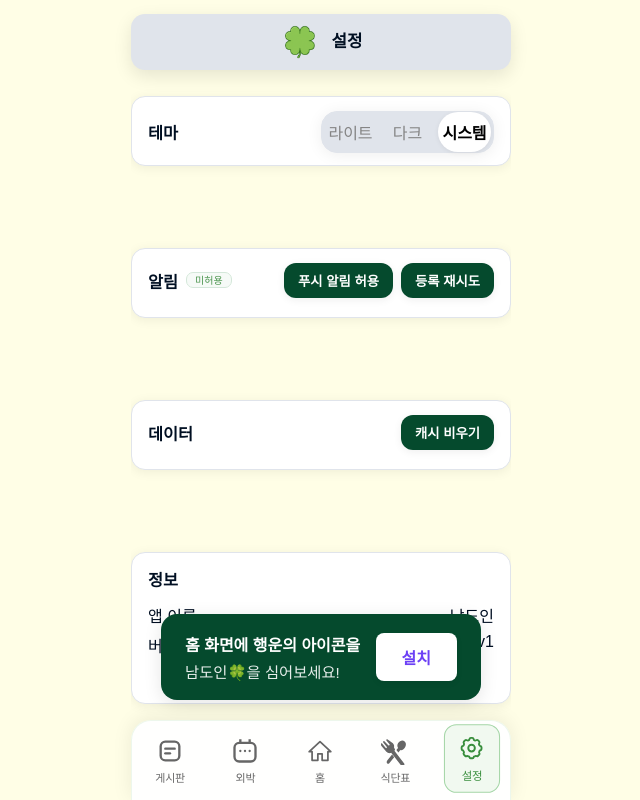
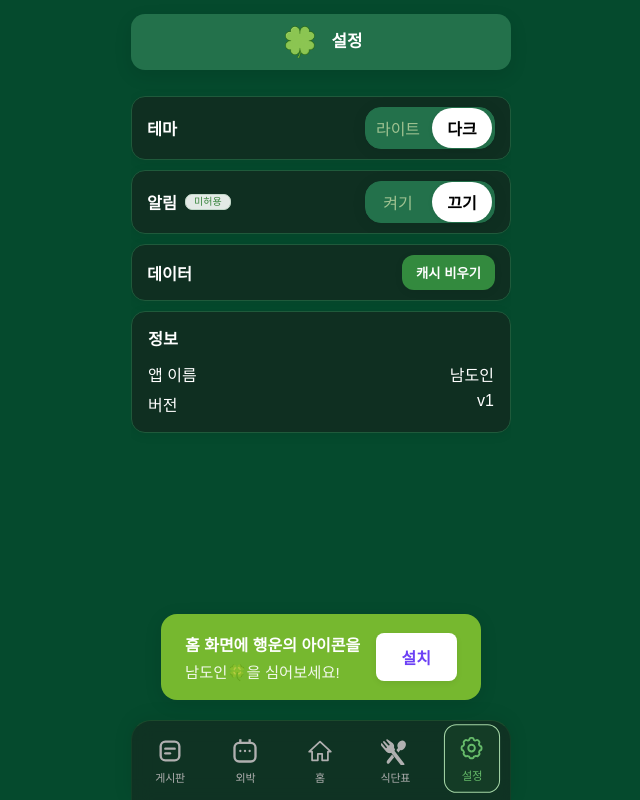
Before and after one commit to zza-ni/ndhs-in, a React (Vite) app: page /settings in a window 1280 px wide. Shown: the whole page, without its empty margins (319-959 px from the left). Built offline with nearby package versions, Linux system fonts and the light colour scheme; a web font is replaced by a local one.

Commit message:
fix SettingPage

```diff
--- a/src/App.jsx
+++ b/src/App.jsx
@@ -262,13 +262,13 @@ function AppShell() {
 export default function App() {
   // 초기 테마 설정 및 시스템 변경 동기화
   React.useEffect(() => {
-    const saved = localStorage.getItem("theme") || "system";
+    const saved = localStorage.getItem("theme") || "dark";
     applyTheme(saved);
 
     // storage 이벤트로 다른 탭의 변경사항 동기화
     const onStorage = (e) => {
       if (e.key === "theme") {
-        const newVal = e.newValue || "system";
+        const newVal = e.newValue || "dark";
         applyTheme(newVal);
       }
     };
@@ -278,7 +278,7 @@ export default function App() {
     const mql =
       window.matchMedia && window.matchMedia("(prefers-color-scheme: dark)");
     const onMqlChange = () => {
-      const cur = localStorage.getItem("theme") || "system";
+      const cur = localStorage.getItem("theme") || "dark";
       if (cur === "system") applyTheme("system");
     };
     if (mql && "addEventListener" in mql)
--- a/src/initApp.js
+++ b/src/initApp.js
@@ -5,6 +5,7 @@ import {
   isSupported as analyticsSupported,
 } from "firebase/analytics";
 import { getMessaging, getToken } from "firebase/messaging";
+import { deleteToken } from "firebase/messaging";
 
 const firebaseConfig = {
   apiKey: "AIzaSyCeqeuQkTb3wioxIogkn7hcUQz9FP2K1XA",
@@ -201,6 +202,32 @@ export async function tryEnsurePushRegistered() {
   return !!fcmOk;
 }
 
+// 푸시 끄기: FCM 토큰 삭제 및 로컬 상태 초기화
+export async function disablePush() {
+  await initFirebase();
+  try {
+    if (!messaging) return;
+    const registration = await navigator.serviceWorker.ready;
+    // deleteToken can take options in some envs; call plain then fallback
+    let deleted = false;
+    try {
+      deleted = await deleteToken(messaging);
+    } catch {
+      // try with registration scope (older SDKs ignore options)
+      try {
+        deleted = await deleteToken(messaging, {
+          serviceWorkerRegistration: registration,
+        });
+      } catch {}
+    }
+  } finally {
+    try {
+      localStorage.removeItem("savedPushToken");
+      localStorage.removeItem("pushRegistered");
+    } catch {}
+  }
+}
+
 // auto-run minimal init once on module load
 (async () => {
   await initFirebase();
--- a/src/pages/SettingsPage.jsx
+++ b/src/pages/SettingsPage.jsx
@@ -5,14 +5,18 @@ import Divider from "../components/ui/Divider";
 import seg from "../components/ui/SegmentedControl.module.css";
 import form from "../components/ui/Form.module.css";
 import { TagChip } from "../components/ui/Chip";
-import { requestPushPermission, tryEnsurePushRegistered } from "../initApp";
+import {
+  requestPushPermission,
+  tryEnsurePushRegistered,
+  disablePush,
+} from "../initApp";
 import { clearBoardListCache } from "../lib/boardCache";
 import { clearNoticeListCache } from "../lib/noticeCache";
 
 export default function SettingsPage() {
   // 테마: light | dark | system
   const [theme, setTheme] = useState(
-    () => localStorage.getItem("theme") || "system"
+    () => localStorage.getItem("theme") || "dark"
   );
   useEffect(() => {
     localStorage.setItem("theme", theme);
@@ -40,7 +44,7 @@ export default function SettingsPage() {
       return;
     }
     const perm = Notification.permission;
-    if (perm === "granted") setPushStatus("등록 대기");
+    if (perm === "granted") setPushStatus("허용됨");
     else if (perm === "denied") setPushStatus("미허용");
     else setPushStatus("미설정");
   }, []);
@@ -48,11 +52,7 @@ export default function SettingsPage() {
   const onEnablePush = async () => {
     const ok = await requestPushPermission();
     setPushStatus(
-      ok
-        ? "등록됨"
-        : Notification.permission === "denied"
-        ? "미허용"
-        : "등록 대기"
+      ok ? "등록됨" : Notification.permission === "denied" ? "미허용" : "허용됨"
     );
   };
 
@@ -62,7 +62,7 @@ export default function SettingsPage() {
       ok
         ? "등록됨"
         : Notification.permission === "granted"
-        ? "등록 대기"
+        ? "허용됨"
         : Notification.permission === "denied"
         ? "미허용"
         : "미설정"
@@ -78,23 +78,19 @@ export default function SettingsPage() {
   return (
     <main className="main-content page-content">
       <PageHeader title="설정" />
-      <div className="container" style={{ display: "grid", gap: 6 }}>
-        {/* 테마 (한 줄) */}
-        <Card style={{ height: 70, margin: 0 }}>
-          <CardHeader
-            style={{
-              display: "flex",
-              alignItems: "center",
-              justifyContent: "space-between",
-              gap: 12,
-            }}
-          >
-            <CardTitle style={{ margin: 0 }}>테마</CardTitle>
+      <div
+        className="container"
+        style={{ display: "flex", flexDirection: "column" }}
+      >
+        {/* 테마 설정 */}
+        <Card>
+          <CardHeader style={{ padding: "10px 15px" }}>
+            <CardTitle>테마</CardTitle>
             <div
               className={seg.root}
               role="tablist"
               aria-label="테마 선택"
-              style={{ margin: 0, width: "50%" }}
+              style={{ margin: 0, minWidth: 130 }}
             >
               <input
                 className={seg.radio}
@@ -130,7 +126,7 @@ export default function SettingsPage() {
               >
                 다크
               </label>
-              <input
+              {/* <input
                 className={seg.radio}
                 type="radio"
                 id="theme-system"
@@ -146,51 +142,84 @@ export default function SettingsPage() {
                 tabIndex={0}
               >
                 시스템
+              </label> */}
+            </div>
+          </CardHeader>
+        </Card>
+
+        <Divider />
+        {/* 알림 설정 */}
+        <Card>
+          <CardHeader style={{ padding: "10px 15px" }}>
+            <div style={{ display: "flex", alignItems: "center", gap: 8 }}>
+              <CardTitle>알림</CardTitle>
+              <TagChip style={{ cursor: "default" }}>{pushStatus}</TagChip>
+            </div>
+            <div
+              className={seg.root}
+              role="tablist"
+              aria-label="알림 설정"
+              style={{ margin: 0, minWidth: 130 }}
+            >
+              {/* 켜기 */}
+              <input
+                className={seg.radio}
+                type="radio"
+                id="notif-on"
+                name="notif"
+                checked={pushStatus === "등록됨"}
+                onChange={onEnablePush}
+              />
+              <label
+                className={seg.label}
+                htmlFor="notif-on"
+                role="tab"
+                aria-selected={pushStatus === "등록됨"}
+              >
+                켜기
+              </label>
+              {/* 끄기 */}
+              <input
+                className={seg.radio}
+                type="radio"
+                id="notif-off"
+                name="notif"
+                checked={pushStatus !== "등록됨"}
+                onChange={async () => {
+                  try {
+                    await disablePush();
+                  } catch {}
+                  // 권한은 유지될 수 있으므로 상태는 '허용됨'으로 둠
+                  setPushStatus(
+                    typeof Notification !== "undefined" &&
+                      Notification.permission === "granted"
+                      ? "허용됨"
+                      : "미설정"
+                  );
+                }}
+              />
+              <label
+                className={seg.label}
+                htmlFor="notif-off"
+                role="tab"
+                aria-selected={pushStatus !== "등록됨"}
+              >
+                끄기
               </label>
             </div>
           </CardHeader>
         </Card>
 
         <Divider />
-        {/* 알림 설정 (한 줄) */}
-        <Card style={{ height: 70, margin: 0 }}>
+        {/* 데이터 (한 줄) */}
+        <Card>
           <CardHeader
             style={{
               display: "flex",
               alignItems: "center",
               justifyContent: "space-between",
               gap: 12,
-              flexWrap: "wrap",
-            }}
-          >
-            <div style={{ display: "flex", alignItems: "center", gap: 8 }}>
-              <CardTitle style={{ margin: 0 }}>알림</CardTitle>
-              <TagChip style={{ cursor: "default" }}>{pushStatus}</TagChip>
-            </div>
-            <div style={{ display: "flex", gap: 8, flexWrap: "wrap" }}>
-              <button
-                className={form.btn}
-                onClick={onEnablePush}
-                disabled={pushStatus === "등록됨"}
-              >
-                푸시 알림 허용
-              </button>
-              <button className={form.btn} onClick={onRetryRegister}>
-                등록 재시도
-              </button>
-            </div>
-          </CardHeader>
-        </Card>
-
-        <Divider />
-        {/* 데이터 (한 줄) */}
-        <Card style={{ height: 70, margin: 0 }}>
-          <CardHeader
-            style={{
-              display: "flex",
-              alignItems: "center",
-              justifyContent: "space-between",
-              gap: 12,
+              padding: "10px 15px",
             }}
           >
             <CardTitle style={{ margin: 0 }}>데이터</CardTitle>
```
